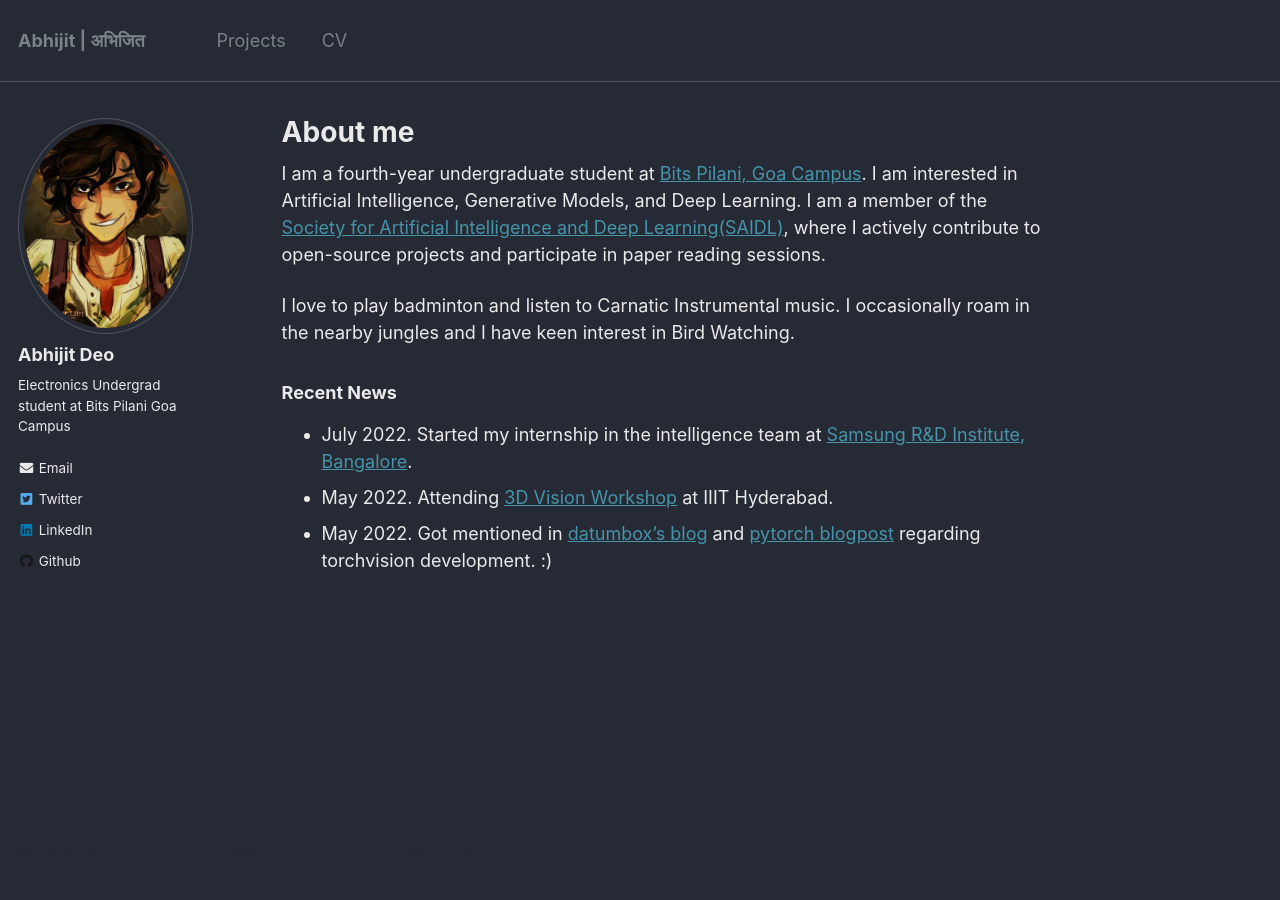
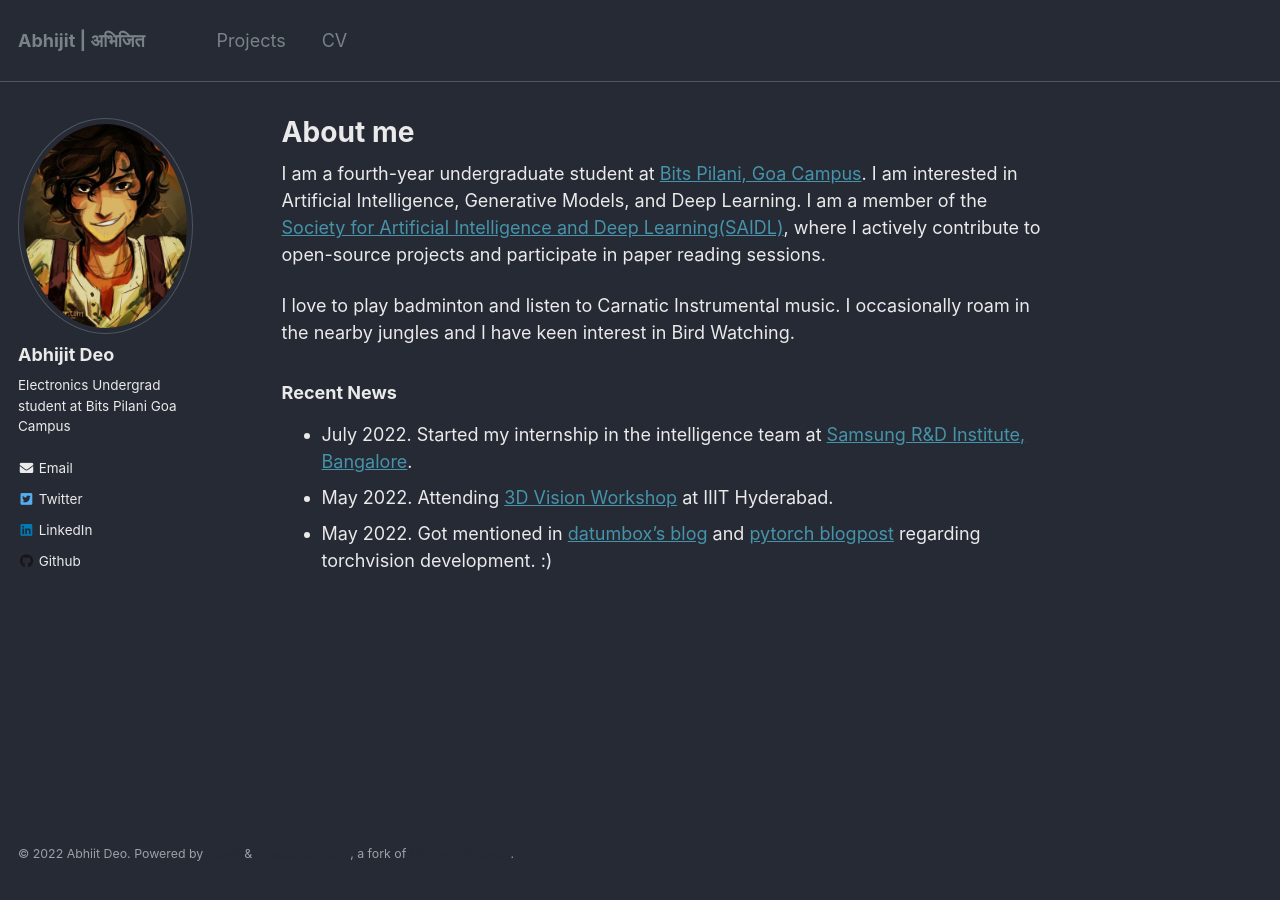
Before and after one commit to abhi-glitchhg/abhi-glitchhg.github.io, a Jekyll site: the page built from _pages/about.md, in a window 1280 px wide. Built offline with Jekyll 4.4.1, drawn with Linux system fonts in a browser that asks for light colours.

Commit message:
Update _footer.scss

```diff
--- a/_sass/_footer.scss
+++ b/_sass/_footer.scss
@@ -15,7 +15,7 @@
   height: auto;
   /* sticky footer fix end */
   margin-top: 3em;
-  color: #252a34;
+  color: mix(#fff, $gray, 25%);
   -webkit-animation: intro 0.3s both;
           animation: intro 0.3s both;
   -webkit-animation-delay: 0.45s;
```
